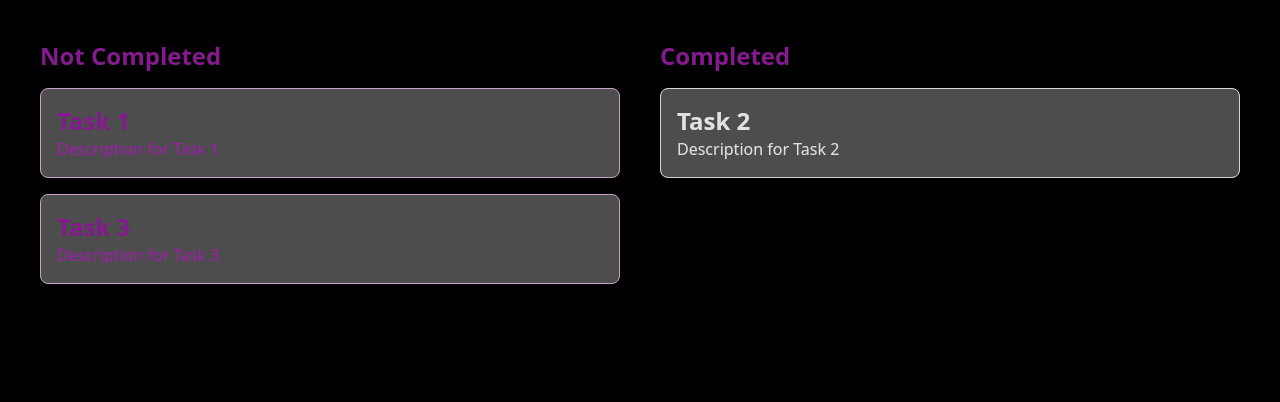
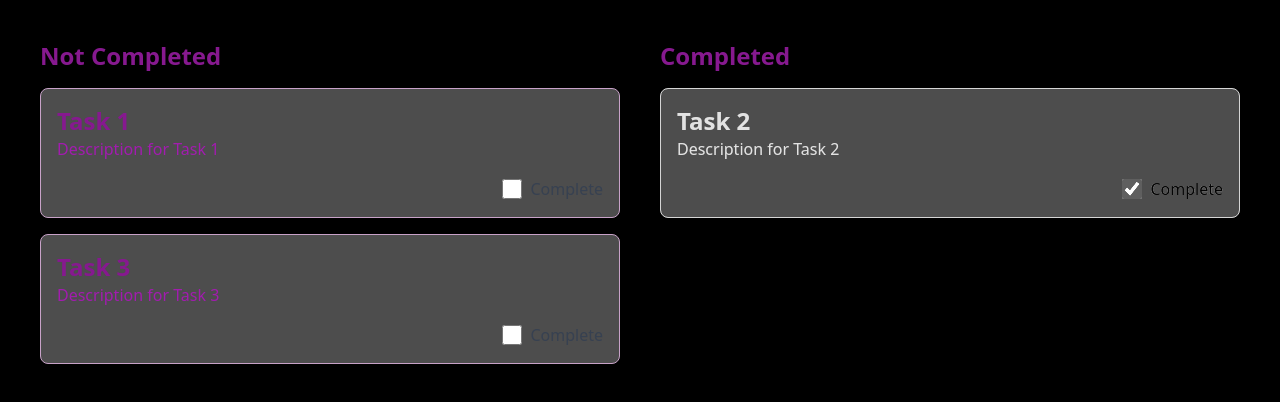
Before and after one commit to mdbudnick/todo-nextjs, a Next.js app: page / in a window 1280 px wide. Shown: the top 402 px of the page. Built offline with nearby package versions, Linux system fonts and the light colour scheme.

Commit message:
Add Complete checkbox

```diff
--- a/app/components/TaskCard.tsx
+++ b/app/components/TaskCard.tsx
@@ -4,18 +4,33 @@ import Task from '../types/Task';
 
 interface TaskProps {
   task: Task;
+  onComplete: (taskId: string | number) => void;
 }
 
-const TaskCard: React.FC<TaskProps> = ({ task }) => {
+const TaskCard: React.FC<TaskProps> = ({ task, onComplete }) => {
+  const handleComplete = () => {
+    onComplete(task.id);
+  };
   const cardStyles = `p-4 bg-white bg-opacity-30 rounded-lg border border-lilac mb-4 ${task.completed ? 'filter grayscale contrast-200' : ''}`;
   const titleColor = task.completed ? 'text-fuchsia-300' : 'text-fuchsia-800';
   const descriptionColor = task.completed ? 'text-fuchsia-300' : 'text-fuchsia-700';
 
   return (
-      <div className={cardStyles}>
-        <h2 className={`text-2xl font-bold ${titleColor}`}>{task.title}</h2>
-        <p className={`text ${descriptionColor}`}>{task.description}</p>
+    <div className={cardStyles}>
+      <h2 className={`text-2xl font-bold ${titleColor}`}>{task.title}</h2>
+      <p className={`text ${descriptionColor}`}>{task.description}</p>
+      <div className="flex items-end justify-end mt-4">
+        <label className="inline-flex items-center">
+          <input
+            type="checkbox"
+            checked={task.completed}
+            onChange={handleComplete}
+            className="form-checkbox h-5 w-5 text-indigo-600"
+          />
+          <span className="ml-2 text-gray-700">Complete</span>
+        </label>
       </div>
+    </div>
   );
 };
 
--- a/app/components/TasksList.tsx
+++ b/app/components/TasksList.tsx
@@ -14,13 +14,21 @@ const TasksList: React.FC<TasksListProps> = () => {
   const completedTasks = tasks.filter((task) => task.completed);
   const incompleteTasks = tasks.filter((task) => !task.completed);
 
+  const handleComplete = (taskId: string | number) => {
+    setTasks((tasks) =>
+      tasks.map((task) =>
+        task.id === taskId ? { ...task, completed: !task.completed } : task
+      )
+    );
+  };
+
   return (
     <div className="flex flex-col md:flex-row space-y-4 md:space-y-0 md:space-x-10 mx-auto mt-10 ml-10 mr-10">
       {/* !Completed Tasks */}
       <div className="w-full md:w-1/2 mb-4 md:mb-0">
         <h2 className="text-2xl font-bold mb-4 text-fuchsia-800">Not Completed</h2>
         {incompleteTasks.map((task) => (
-          <TaskCard key={task.id} task={task} />
+          <TaskCard key={task.id} task={task} onComplete={handleComplete} />
         ))}
       </div>
 
@@ -28,7 +36,7 @@ const TasksList: React.FC<TasksListProps> = () => {
       <div className="w-full md:w-1/2">
         <h2 className="text-2xl font-bold mb-4 text-fuchsia-800">Completed</h2>
         {completedTasks.map((task) => (
-          <TaskCard key={task.id} task={task} />
+          <TaskCard key={task.id} task={task} onComplete={handleComplete} />
         ))}
       </div>
     </div>
```
